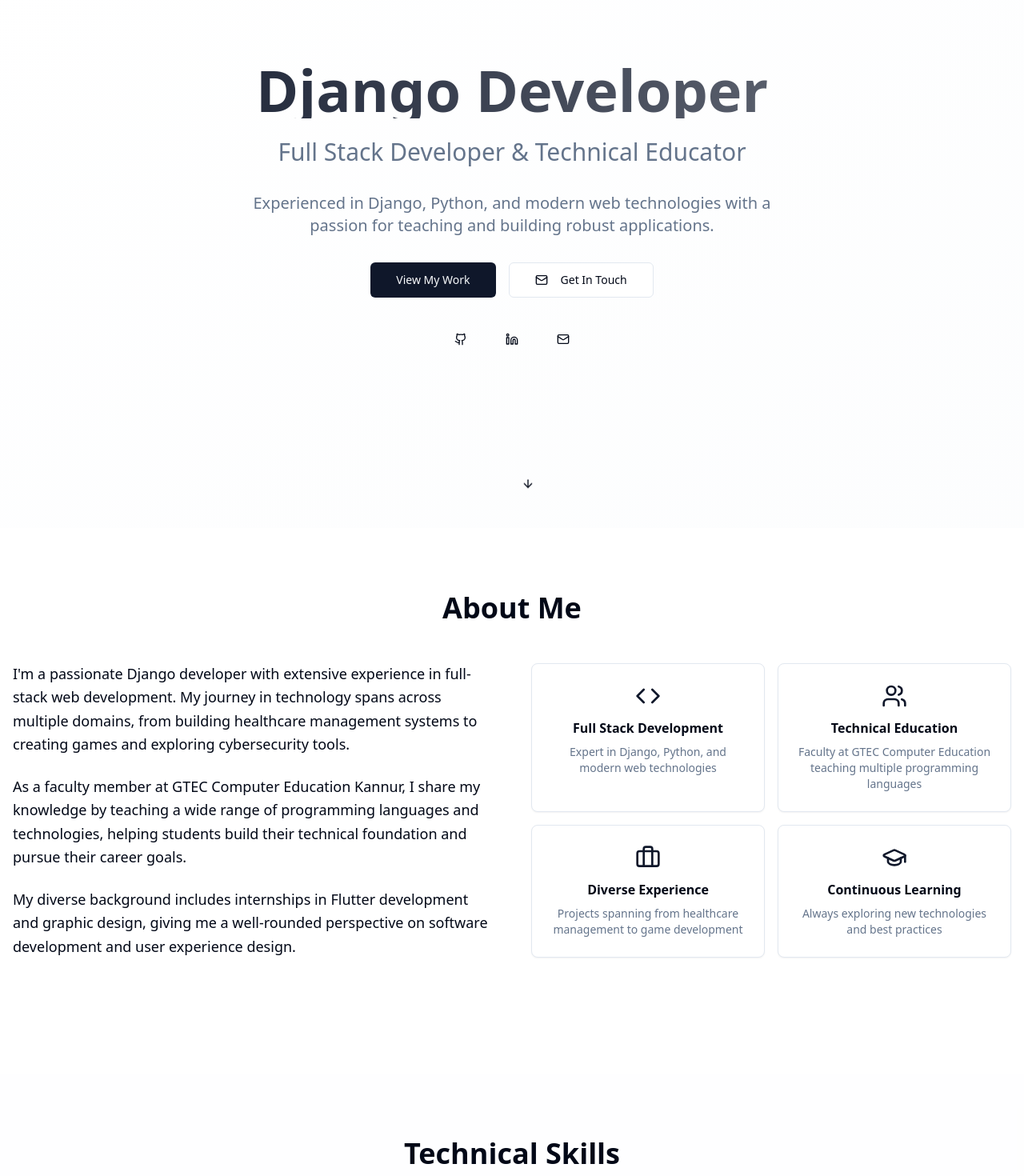
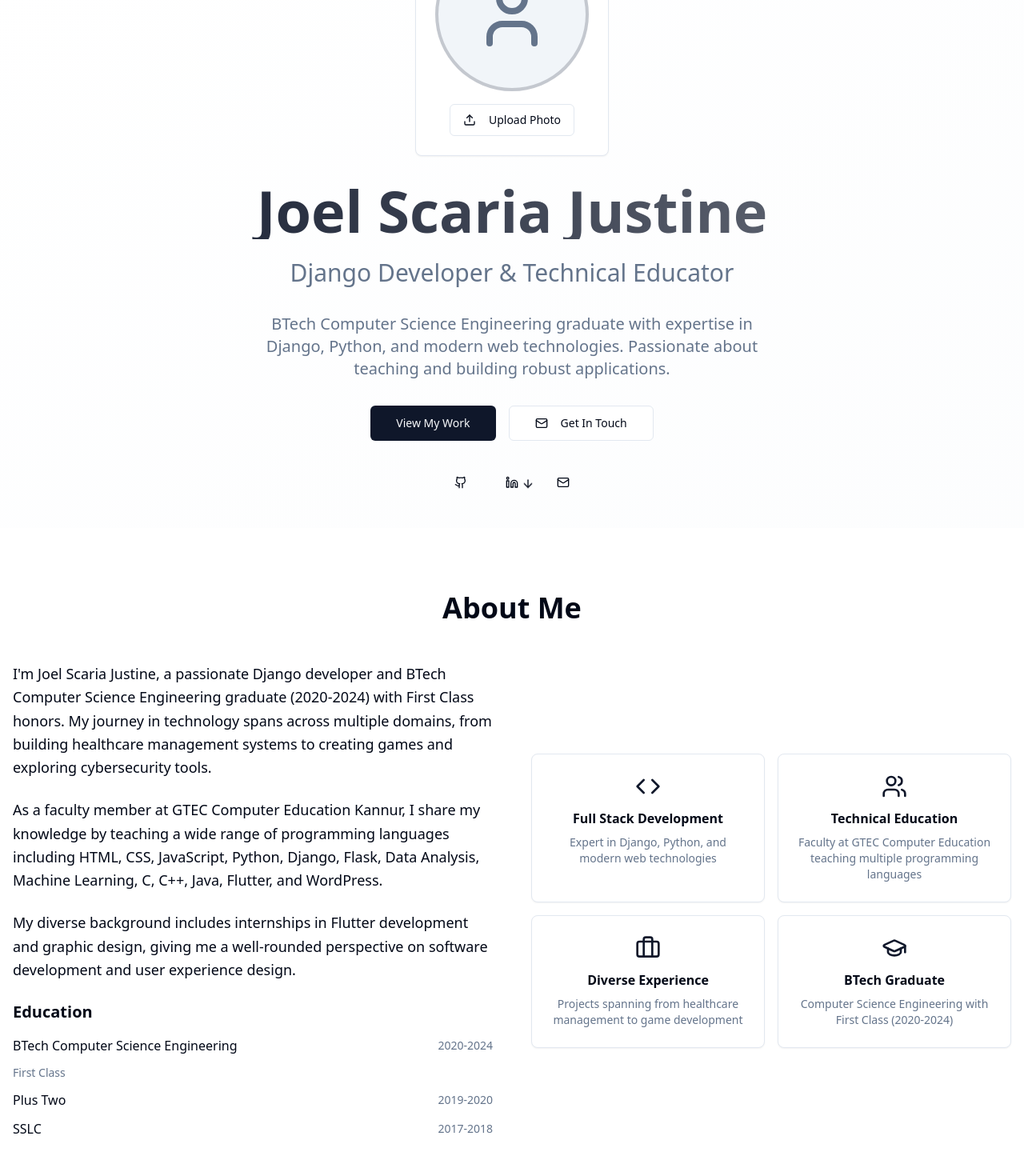
Before and after one commit to Joelscariajustine123/JoelPortfolio, a React (Vite) app: page / in a window 1280 px wide. Shown: the part 140-1610 px from the top of the page at 80% size. Built offline with nearby package versions, Linux system fonts and the light colour scheme.

Commit message:
Add image import functionality
Adds a component to allow users to import their profile image.

```diff
--- a/src/components/About.tsx
+++ b/src/components/About.tsx
@@ -21,8 +21,8 @@ const About = () => {
     },
     {
       icon: GraduationCap,
-      title: "Continuous Learning",
-      description: "Always exploring new technologies and best practices"
+      title: "BTech Graduate",
+      description: "Computer Science Engineering with First Class (2020-2024)"
     }
   ];
 
@@ -34,19 +34,40 @@ const About = () => {
         <div className="grid md:grid-cols-2 gap-12 items-center mb-16">
           <div className="space-y-6">
             <p className="text-lg leading-relaxed">
-              I'm a passionate Django developer with extensive experience in full-stack web development.
-              My journey in technology spans across multiple domains, from building healthcare management
-              systems to creating games and exploring cybersecurity tools.
+              I'm Joel Scaria Justine, a passionate Django developer and BTech Computer Science Engineering
+              graduate (2020-2024) with First Class honors. My journey in technology spans across multiple
+              domains, from building healthcare management systems to creating games and exploring cybersecurity tools.
             </p>
             <p className="text-lg leading-relaxed">
               As a faculty member at GTEC Computer Education Kannur, I share my knowledge by teaching
-              a wide range of programming languages and technologies, helping students build their
-              technical foundation and pursue their career goals.
+              a wide range of programming languages including HTML, CSS, JavaScript, Python, Django, Flask,
+              Data Analysis, Machine Learning, C, C++, Java, Flutter, and WordPress.
             </p>
             <p className="text-lg leading-relaxed">
               My diverse background includes internships in Flutter development and graphic design,
               giving me a well-rounded perspective on software development and user experience design.
             </p>
+
+            <div className="mt-8">
+              <h3 className="text-xl font-semibold mb-4">Education</h3>
+              <div className="space-y-3">
+                <div className="flex justify-between items-center">
+                  <span className="font-medium">BTech Computer Science Engineering</span>
+                  <span className="text-sm text-muted-foreground">2020-2024</span>
+                </div>
+                <p className="text-sm text-muted-foreground">First Class</p>
+
+                <div className="flex justify-between items-center mt-4">
+                  <span className="font-medium">Plus Two</span>
+                  <span className="text-sm text-muted-foreground">2019-2020</span>
+                </div>
+
+                <div className="flex justify-between items-center mt-4">
+                  <span className="font-medium">SSLC</span>
+                  <span className="text-sm text-muted-foreground">2017-2018</span>
+                </div>
+              </div>
+            </div>
           </div>
 
           <div className="grid grid-cols-2 gap-4">
--- a/src/components/Hero.tsx
+++ b/src/components/Hero.tsx
@@ -1,6 +1,7 @@
 
 import { Button } from "@/components/ui/button";
 import { ArrowDown, Github, Linkedin, Mail } from "lucide-react";
+import ProfileImage from "./ProfileImage";
 
 const Hero = () => {
   const scrollToSection = (sectionId: string) => {
@@ -12,14 +13,18 @@ const Hero = () => {
     <section className="min-h-screen flex items-center justify-center bg-gradient-to-br from-background to-secondary/20 relative">
       <div className="container mx-auto px-4 text-center">
         <div className="animate-fade-in">
+          <div className="mb-8">
+            <ProfileImage />
+          </div>
+
           <h1 className="text-5xl md:text-7xl font-bold mb-6 bg-gradient-to-r from-primary to-primary/60 bg-clip-text text-transparent">
-            Django Developer
+            Joel Scaria Justine
           </h1>
           <h2 className="text-2xl md:text-3xl text-muted-foreground mb-8">
-            Full Stack Developer & Technical Educator
+            Django Developer & Technical Educator
           </h2>
           <p className="text-lg md:text-xl text-muted-foreground mb-8 max-w-2xl mx-auto">
-            Experienced in Django, Python, and modern web technologies with a passion for teaching and building robust applications.
+            BTech Computer Science Engineering graduate with expertise in Django, Python, and modern web technologies. Passionate about teaching and building robust applications.
           </p>
 
           <div className="flex flex-wrap justify-center gap-4 mb-8">
--- /dev/null
+++ b/src/components/ProfileImage.tsx
@@ -0,0 +1,60 @@
+
+import React, { useState } from 'react';
+import { Button } from "@/components/ui/button";
+import { Card, CardContent } from "@/components/ui/card";
+import { Upload, User } from "lucide-react";
+
+const ProfileImage = () => {
+  const [profileImage, setProfileImage] = useState<string | null>(null);
+
+  const handleImageUpload = (event: React.ChangeEvent<HTMLInputElement>) => {
+    const file = event.target.files?.[0];
+    if (file) {
+      const reader = new FileReader();
+      reader.onload = (e) => {
+        setProfileImage(e.target?.result as string);
+      };
+      reader.readAsDataURL(file);
+    }
+  };
+
+  return (
+    <Card className="w-fit mx-auto">
+      <CardContent className="p-6 text-center">
+        <div className="relative mb-4">
+          {profileImage ? (
+            <img
+              src={profileImage}
+              alt="Joel Scaria Justine"
+              className="w-48 h-48 rounded-full object-cover mx-auto border-4 border-primary/20"
+            />
+          ) : (
+            <div className="w-48 h-48 rounded-full bg-muted flex items-center justify-center mx-auto border-4 border-primary/20">
+              <User className="w-24 h-24 text-muted-foreground" />
+            </div>
+          )}
+        </div>
+
+        <div className="space-y-2">
+          <input
+            type="file"
+            accept="image/*"
+            onChange={handleImageUpload}
+            className="hidden"
+            id="profile-upload"
+          />
+          <label htmlFor="profile-upload">
+            <Button variant="outline" className="cursor-pointer" asChild>
+              <span>
+                <Upload className="w-4 h-4 mr-2" />
+                {profileImage ? 'Change Photo' : 'Upload Photo'}
+              </span>
+            </Button>
+          </label>
+        </div>
+      </CardContent>
+    </Card>
+  );
+};
+
+export default ProfileImage;
```
